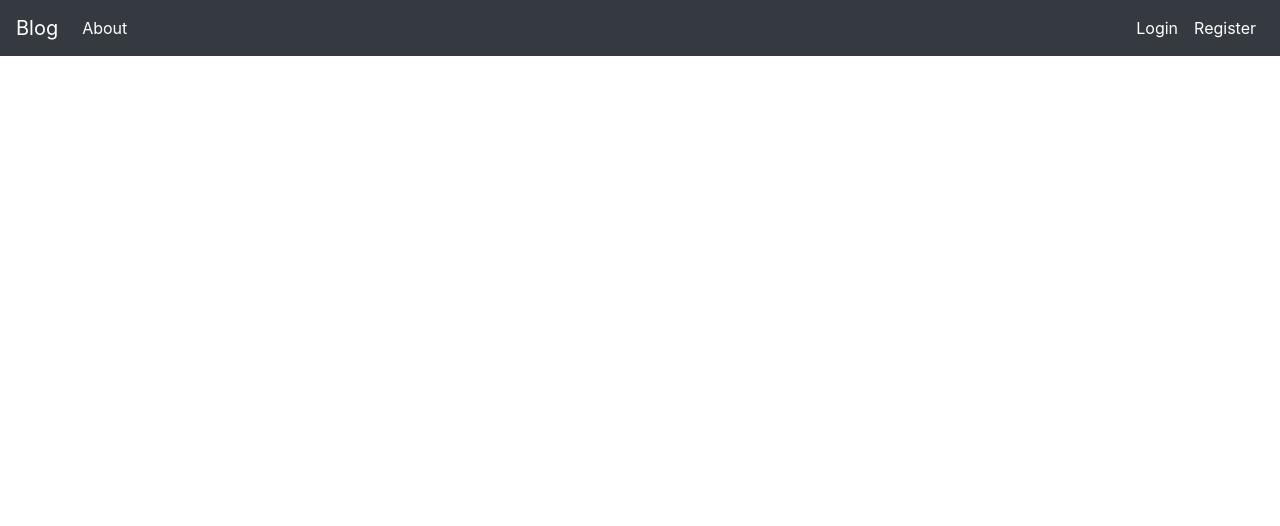
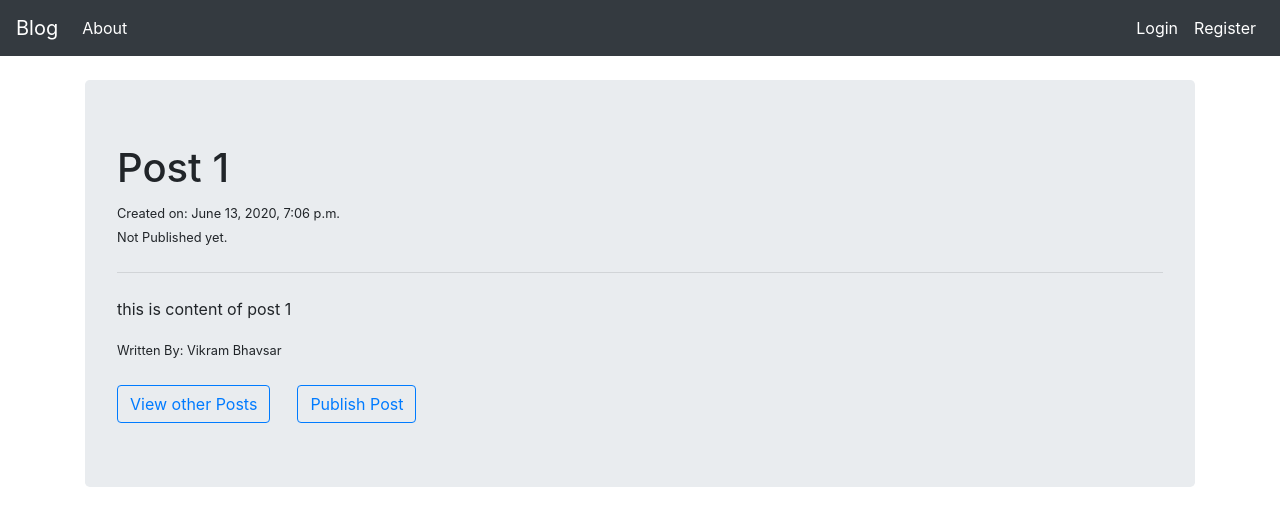
Before and after one commit to vikramBhavsar/Mini-Bloggin-Website, a Django app: page /post/6/ in a window 1280 px wide. Shown: the top 526 px of the page. Run offline with Django 3.2, Linux system fonts and the light colour scheme; data comes from the database, SQL or seed files in the repository; both versions use the stored data as it was after the commit; some libraries are stand-ins or nearby versions.

Commit message:
Added Post Detail,edit and publishing functionality

```diff
--- a/blog_project/blog/models.py
+++ b/blog_project/blog/models.py
@@ -1,4 +1,5 @@
 from django.db import models
+from django.urls import reverse
 from django.conf import settings
 from django.utils import timezone
 
@@ -18,6 +19,10 @@ class Post(models.Model):
     def approve_comments(self):
         return self.comments.filter(approved_comment=True)
 
+    def get_absolute_url(self):
+        return reverse("post_detail", kwargs={"pk": self.pk})
+
+
     def __str__(self):
         return self.title
 
--- a/blog_project/blog/templates/blog/base.html
+++ b/blog_project/blog/templates/blog/base.html
@@ -7,6 +7,8 @@
 
     <!-- CSS only -->
     <link rel="stylesheet" href="https://stackpath.bootstrapcdn.com/bootstrap/4.5.0/css/bootstrap.min.css" integrity="sha384-9aIt2nRpC12Uk9gS9baDl411NQApFmC26EwAOH8WgZl5MYYxFfc+NcPb1dKGj7Sk" crossorigin="anonymous">
+
+    <link href="https://maxcdn.bootstrapcdn.com/font-awesome/4.7.0/css/font-awesome.min.css" rel="stylesheet">
 
     <!-- JS, Popper.js, and jQuery -->
     <script src="https://code.jquery.com/jquery-3.5.1.slim.min.js" integrity="sha384-DfXdz2htPH0lsSSs5nCTpuj/zy4C+OGpamoFVy38MVBnE+IbbVYUew+OrCXaRkfj" crossorigin="anonymous"></script>
--- a/blog_project/blog/templates/blog/draft_list.html
+++ b/blog_project/blog/templates/blog/draft_list.html
@@ -4,7 +4,7 @@
 
     <br>
     {% for item in object_list %}
-        <h1> <a href="/login/">{{item.title}}</a> </h1>
+        <h1> <a href="{% url "post_detail" pk=item.pk %}">{{item.title}}</a> </h1>
         <small>Created by: {{ item.author.first_name }} {{ item.author.last_name }}</small><br>
         <small>Created On: {{item.create_date}}</small>
 
--- a/blog_project/blog/templates/blog/post_detail.html
+++ b/blog_project/blog/templates/blog/post_detail.html
@@ -1,4 +1,43 @@
 {% extends "blog/base.html" %}
 
 {% block body_block %}
+
+    <br>
+    <div class="jumbotron">
+        <h1>{{post.title}}</h1>
+        <small>Created on: {{ post.create_date }} </small><br>
+
+        {% if post.publish_date %}
+            <small>Published on: {{ post.publish_date }} </small><br>
+        {% else %}
+            <small>Not Published yet.</small><br>
+        {% endif %}
+
+
+
+        <hr class="my-4">
+        <p>{{ post.text}}</p>
+        <small class="mr-auto">Written By: {{ post.author.first_name }} {{ post.author.last_name }}</small>
+
+        <br><br>
+        <a href="{% url "post_list" %}" class="btn btn-outline-primary">View other Posts</a>
+
+        {% if not post.publish_date %}
+            &nbsp;&nbsp;&nbsp;&nbsp;
+            <a href="{% url "publish_post" pk=post.pk %}" class="btn btn-outline-primary" title="Publish Post">Publish Post</a>
+
+        {% endif %}
+
+        {% if user.is_authenticated %}
+
+            &nbsp;&nbsp;&nbsp;&nbsp;
+            <a href="{% url "update_post" pk=post.pk %}" class="fa fa-pencil" title="Edit Post"></a>
+
+            &nbsp;&nbsp;&nbsp;&nbsp;
+            <a href="{% url "delete_post" pk=post.pk %}" class="fa fa-trash" title="Remove Post"></a>
+
+        {% endif %}
+
+    </div>
+
 {% endblock %}
--- a/blog_project/blog/templates/blog/post_list.html
+++ b/blog_project/blog/templates/blog/post_list.html
@@ -4,7 +4,7 @@
 
     <br>
     {% for item in object_list %}
-        <h1> <a href="/login/">{{item.title}}</a> </h1>
+        <h1> <a href="{% url "post_detail" pk=item.pk %}">{{item.title}}</a> </h1>
         <small>Created by: {{ item.author.first_name }} {{ item.author.last_name }}</small><br>
         <small>Published On: {{item.publish_date}}</small>
         <br> <br>
--- a/blog_project/blog/views.py
+++ b/blog_project/blog/views.py
@@ -31,6 +31,12 @@ class PostDetailView(DetailView):
     model = Post
     template_name = "blog/post_detail.html"
 
+    def get_context_data(self, **kwargs):
+        context = super().get_context_data(**kwargs)
+        context["post"] = context["object"]
+        return context
+
+
 class CreatePostView(LoginRequiredMixin,CreateView):
     login_url = reverse_lazy("login_user")
     template_name = "blog/create_post.html"
@@ -48,15 +54,27 @@ class CreatePostView(LoginRequiredMixin,CreateView):
 
         if "publish_post" in self.request.POST:
             form.instance.publish()
-            success_url = reverse_lazy("post_list")
+            self.success_url = reverse_lazy("post_list")
         elif "draft_post" in self.request.POST:
-            success_url = reverse_lazy("draft_list")
+            self.success_url = reverse_lazy("draft_list")
 
         return super().form_valid(form)
 
 class UpdatePostview(LoginRequiredMixin,UpdateView):
     model = Post
     form_class = PostForm
+
+    template_name = "blog/update_post.html"
+
+
+    def form_valid(self, form):
+        return super().form_valid(form)
+
+    def get_context_data(self, **kwargs):
+        context = super().get_context_data(**kwargs)
+        context["post_form"] = context["form"]
+        return context
+
 
 class DeletePostView(LoginRequiredMixin,DeleteView):
     model = Post
```
Also changed, not shown: blog_project/blog/templates/blog/update_post.html (+12 -0 lines), blog_project/blog/migrations/0002_auto_20200614_0522.py (added), blog_project/db.sqlite3.
